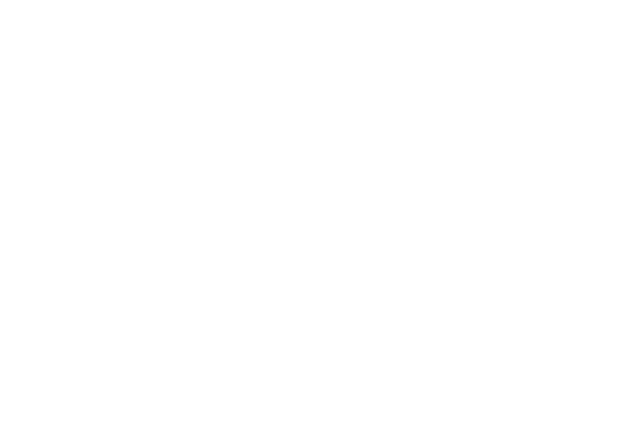
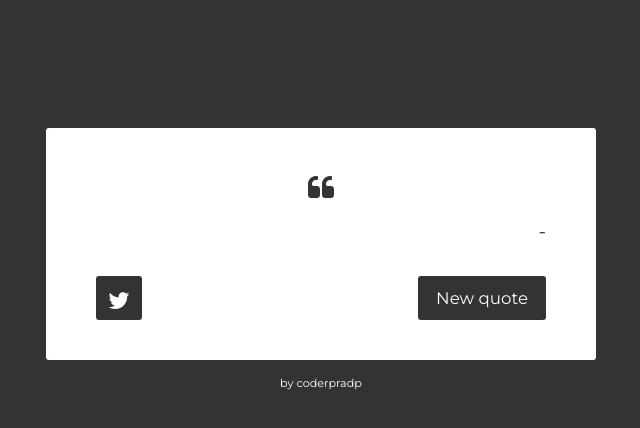
Before and after one commit to coderpradp/random-quote-generator, a plain HTML site: page index.html in a window 1280 px wide. Shown: the whole page, without its empty margins (319-959 px from the left). Drawn offline with nearby package versions, Linux system fonts and the light colour scheme.

Commit message:
Added custom styles

```diff
--- /dev/null
+++ b/css/style.css
@@ -0,0 +1,95 @@
+* {
+	vertical-align: baseline;
+	margin: 0;
+	padding: 0;
+	list-style: none;
+}
+
+div {
+	position: relative;
+	z-index: 2;
+}
+
+body {
+	background-color: #333;
+	color: #333;
+	font-family: 'Montserrat', sans-serif;
+	font-weight:400;
+}
+
+.quote-box {
+	border-radius: 3px;
+	background-color: white;
+	position: relative;
+	margin: 10% auto auto auto;
+	padding: 40px 50px;
+	display: table;
+	width: 450px;
+}
+
+.quote-box .quote-text {
+	width: 450px;
+	font-size: 2em;
+	text-align: center;
+}
+
+.quote-box .quote-author {
+	width: 450px;
+	text-align: right;
+	font-size: 0.7em;
+	margin-top: 10px;
+}
+
+.quote-box .quote-button {
+	width: 450px;
+	margin-top: auto;
+	display: block;
+}
+
+.quote-box .quote-button .button {
+	height: 44px;
+	border: none;
+	border-radius: 3px;
+	color: #fff;
+	background-color: #333;
+	outline: none;
+	font-size: 0.85em;
+	padding: 8px 18px 6px 18px;
+	margin-top: 30px;
+	opacity: 1;
+	cursor: pointer;
+}
+
+.quote-box .quote-button.button:hover {
+	opacity: 0.9;
+}
+
+.quote-box .quote-button .button#tweet-quote, .quote-box .quote-button .button#facebook-quote {
+	float: left;
+	padding: 0px;
+	padding-top: 8px;
+	text-align: center;
+	font-size: 1.2em;
+	margin-right: 10px;
+	height: 44px;
+	width: 46px;
+}
+
+.quote-box .quote-button .button#new-quote {
+	float: right;
+}
+
+.quote-footer {
+	width: 450px;
+	text-align: center;
+	display: block;
+	margin: 15px auto 30px auto;
+	font-size: 0.8em;
+	color: #fff;
+}
+
+.quote-footer a {
+	font-weight: 500;
+	text-decoration: none;
+	color: #fff;
+}
--- a/index.html
+++ b/index.html
@@ -8,14 +8,35 @@
   <link href="https://fonts.googleapis.com/css?family=Montserrat" rel="stylesheet">
   <link rel="stylesheet" href="https://maxcdn.bootstrapcdn.com/bootstrap/3.3.6/css/bootstrap.min.css">
   <link rel="stylesheet" href="https://maxcdn.bootstrapcdn.com/font-awesome/4.6.3/css/font-awesome.min.css">
+  <link rel="stylesheet" href="css/style.css">
   <title>Random Quote Generator</title>
 </head>
 
 <body>
+  <div class="quote-box">
+    <div class="quote-text">
+      <i class="fa fa-quote-left"></i>
+      <span id="text"></span>
+      <div class="quote-author">
+        -
+        <span id="author"></span>
+        <div class="quote-button">
+          <a class="button" id="tweet-quote" title="Tweet this quote!" target="_blank">
+            <i class="fa fa-twitter"></i>
+          </a>
+          <button class="button" id="new-quote">New quote</button>
+        </div>
+      </div>
+    </div>
+  </div>
+  <div class="quote-footer">
+    by
+    <a href="https://www.freecodecamp.com/coderpradp/" target="_blank">coderpradp</a>
+  </div>
+  <script src="https://code.jquery.com/jquery-2.2.4.min.js"></script>
+  <script src="https://cdnjs.cloudflare.com/ajax/libs/jqueryui/1.11.4/jquery-ui.min.js"></script>
+  <script src="https://maxcdn.bootstrapcdn.com/bootstrap/3.3.6/js/bootstrap.min.js"></script>
 
-  <script src="https://code.jquery.com/jquery-2.2.4.min.js"></script>
-  <script src="https://maxcdn.bootstrapcdn.com/bootstrap/3.3.6/js/bootstrap.min.js"></script>
-  <script src="https://cdnjs.cloudflare.com/ajax/libs/jqueryui/1.11.4/jquery-ui.min.js"></script>
 </body>
 
 </html>
```
Also changed, not shown: 1 other file.
